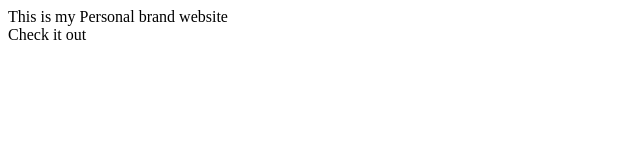
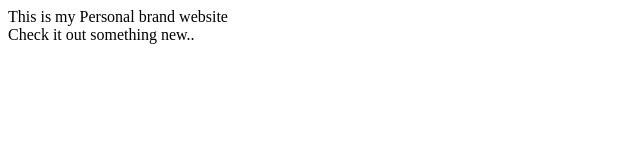
Before and after one commit to NagaSantoshi/personalbrand, a plain HTML site: page index.html in a window 1280 px wide. Shown: the full height of the page, 0-640 px from the left. Drawn offline with Linux system fonts and the light colour scheme.

Commit message:
Update index.html

```diff
--- a/index.html
+++ b/index.html
@@ -6,6 +6,6 @@
   <body>
     This is my Personal brand website
     <br />
-    Check it out
+    Check it out something new..
   </body>
 </html>
```
